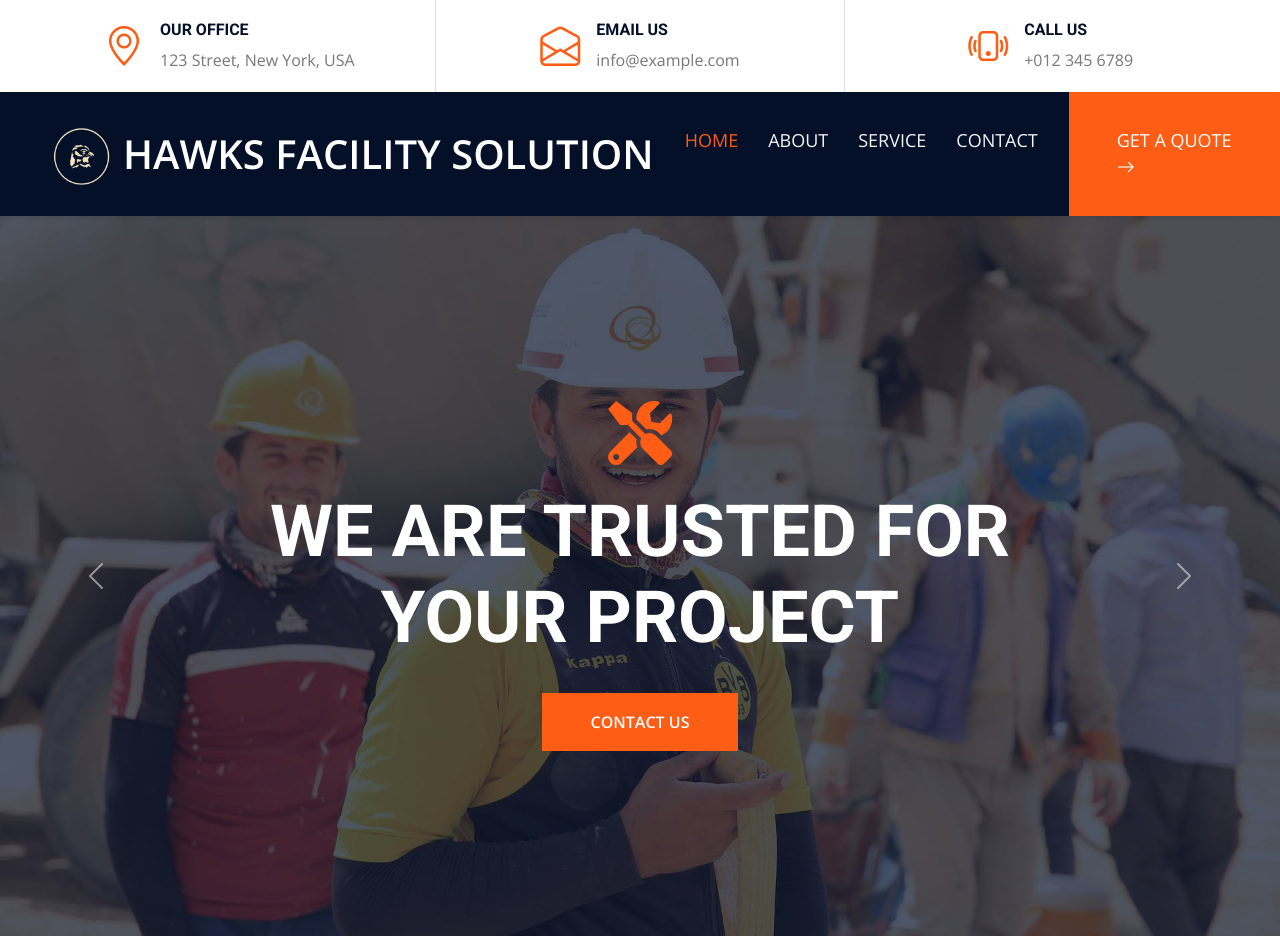
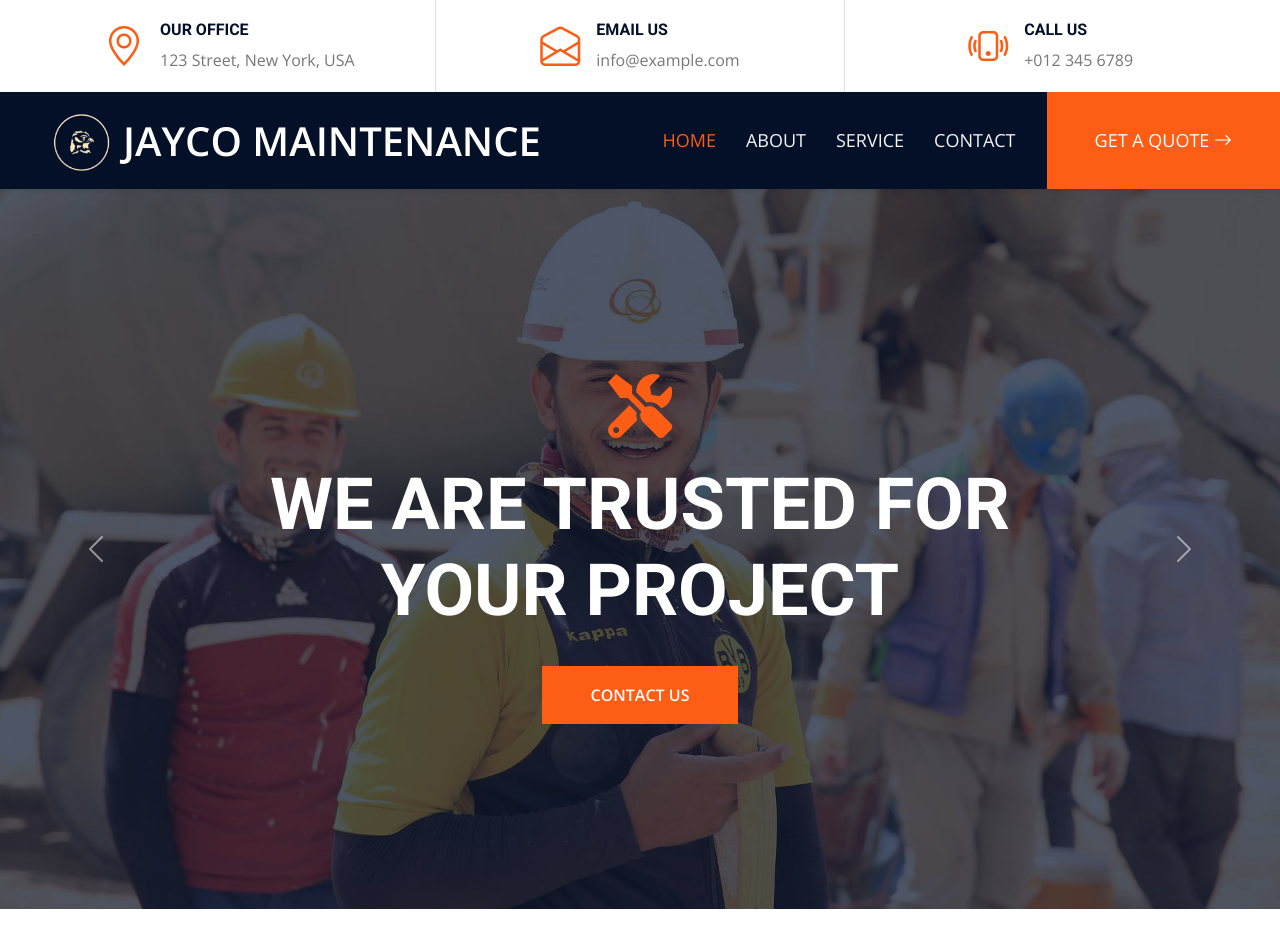
Before and after one commit to MJN-Facilities/mjnfacilities, a plain HTML site: page index.html in a window 1280 px wide. Shown: the top 936 px of the page. Drawn offline with nearby package versions, Linux system fonts and the light colour scheme.

Commit message:
change site name to Jayco maintenance

```diff
--- a/index.html
+++ b/index.html
@@ -2,7 +2,7 @@
 <html lang="en">
   <head>
     <meta charset="utf-8" />
-    <title>HAWKS FACILITY SOLUTION</title>
+    <title>Jayco Maintenance</title>
     <meta content="width=device-width, initial-scale=1.0" name="viewport" />
     <meta content="Free HTML Templates" name="keywords" />
     <meta content="Free HTML Templates" name="description" />
@@ -87,7 +87,7 @@
         <a href="index.html" class="navbar-brand">
           <p class="m-0 display-6 text-uppercase text-white logo-container">
             <img src="img/logo.png" class="logo-img" alt="logo" />
-            <span class="logo-text">HAWKS FACILITY SOLUTION</span>
+            <span class="logo-text">Jayco maintenance</span>
           </p>
         </a>
         <button
```
Also changed, not shown: about.html (+1 -1 lines), blog.html (+1 -1 lines), contact.html (+1 -1 lines), detail.html (+1 -1 lines), project.html (+1 -1 lines), service.html (+1 -1 lines), team.html (+1 -1 lines), testimonial.html (+1 -1 lines).
